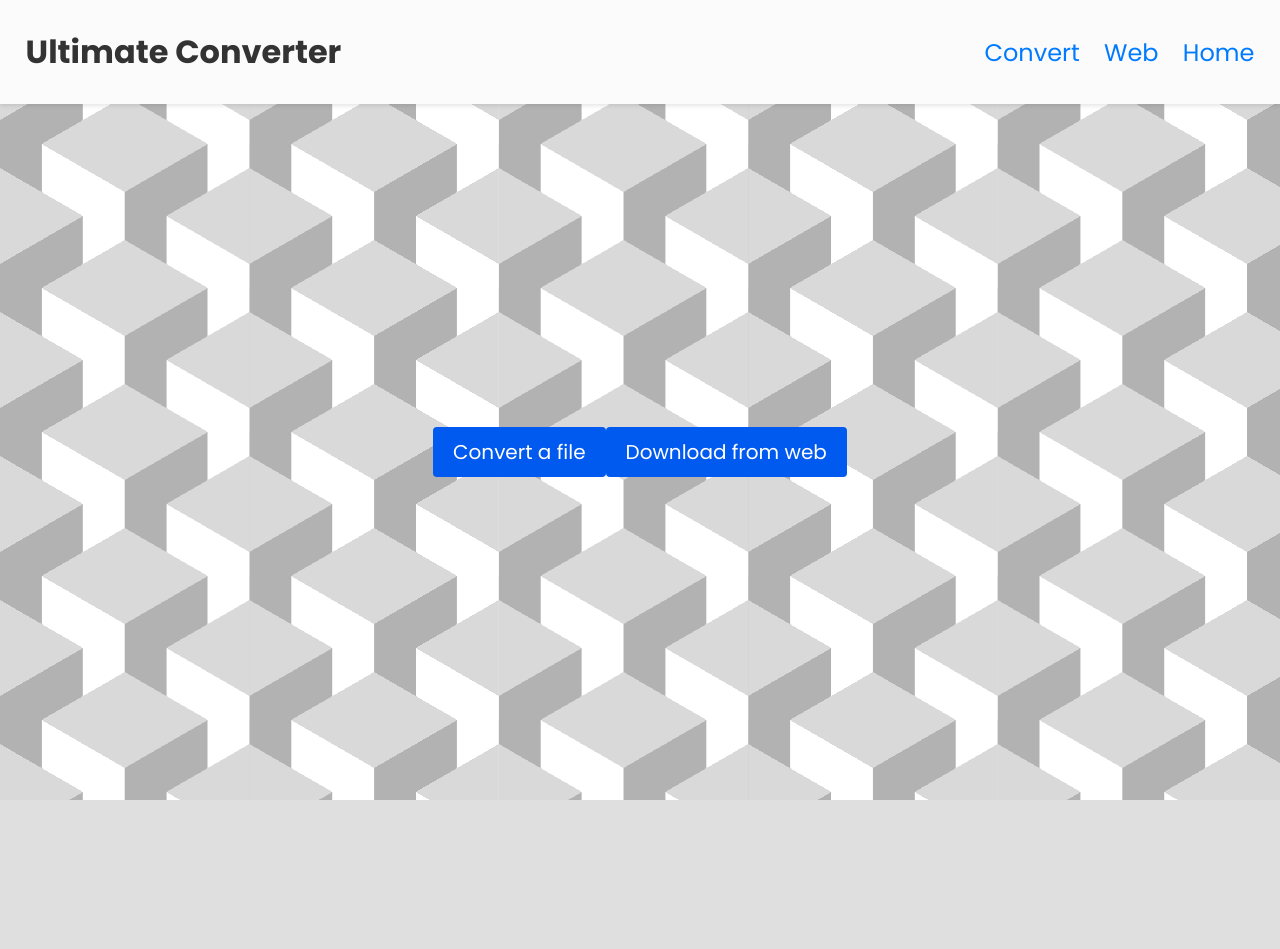
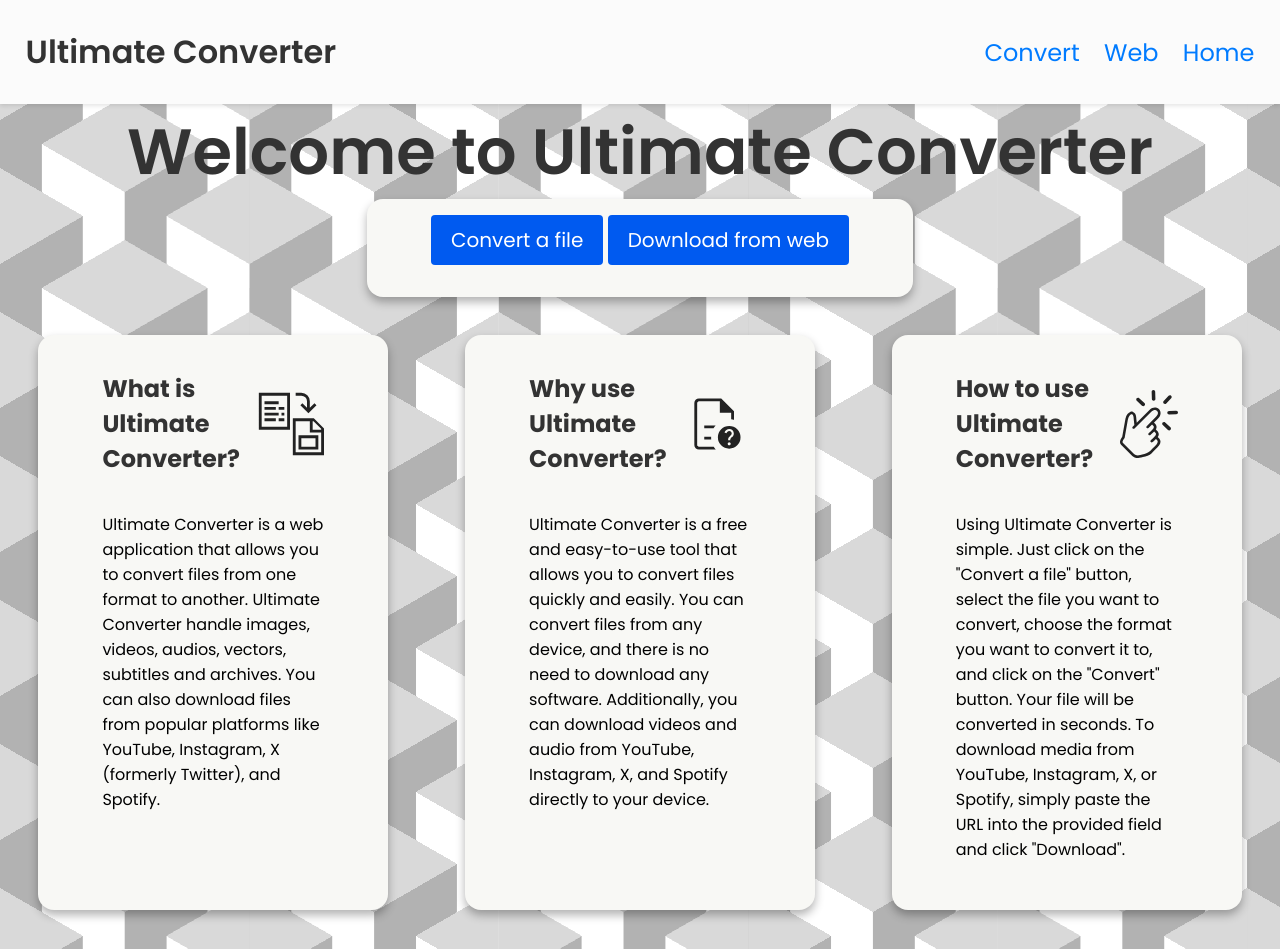
Before and after one commit to Gabrieleirbag1/Ultimate-Converter, a Flask app: page / in a window 1280 px wide. Before the commit the page ends 800 px from the top, so only its background shows below. Run offline with Flask 3, Linux system fonts and the light colour scheme.

Commit message:
Add index page layout and styles, including informational cards and responsive design

```diff
--- a/src/static/styles/main.css
+++ b/src/static/styles/main.css
@@ -55,6 +55,57 @@ section {
     text-decoration: underline;
 }
 
+/* ############################# STYLES FOR THE INDEX PAGE ############################# */
+
+.index-section{
+    display: flex;
+    flex-direction: column;
+    justify-content: space-evenly;
+    align-items: center;
+    height: 87vh;
+}
+
+.welcome-div{
+    display: flex;
+    flex-direction: column;
+    justify-content: center;
+    align-items: center;
+    height: 40vh;
+}
+
+h1{
+    font-size: 4em;
+    font-weight: 600;
+    color: #333;
+    margin: 0;
+}
+
+.info-div{
+    display: flex;
+    flex-direction: row;
+    justify-content: center;
+}
+
+.index-card{
+    margin: 3vw;
+    width: 100%;
+}
+
+.card-icon {
+    width: 68px;
+    height: 68px;
+    vertical-align: middle;
+}
+
+.card-title {
+    display: flex;
+    flex-direction: row;
+    align-items: center;
+}
+
+.card-title h2 {
+    color: #333;
+}
 
 /* ############################# STYLES FOR THE CONVERT PAGE ############################# */
 
--- /dev/null
+++ b/src/static/styles/media.css
@@ -0,0 +1,14 @@
+/* ############################# STYLES FOR THE INDEX PAGE ############################# */
+
+@media only screen and (max-width: 768px) {
+    .index-card{
+        margin: 2vw;
+    }
+
+}
+
+@media only screen and (orientation: portrait) {
+    .index-card {
+        margin: 2vw;
+    }
+}
--- a/src/templates/index.html
+++ b/src/templates/index.html
@@ -1,6 +1,36 @@
 {% extends "layout.html" %}
 
 {% block content %}
-    <button class="btn" onclick="window.location.href='{{ url_for('convert') }}';">Convert a file</button>
-    <button class="btn" onclick="window.location.href='{{ url_for('web') }}';">Download from web</button>
+    <section class="index-section">
+        <div class="welcome-div">
+            <h1>Welcome to Ultimate Converter</h1>
+            <div class="card">
+                <button class="btn" onclick="window.location.href='{{ url_for('convert') }}';">Convert a file</button>
+                <button class="btn" onclick="window.location.href='{{ url_for('web') }}';">Download from web</button>
+            </div>
+        </div>
+        <div class="info-div">
+            <div class="card index-card">
+                <div class="card-title">
+                    <h2>What is Ultimate Converter?</h2>
+                    <img src="{{ url_for('static', filename='images/converter.svg') }}" alt="Icon" class="card-icon">
+                </div>
+                <p>Ultimate Converter is a web application that allows you to convert files from one format to another. Ultimate Converter handle images, videos, audios, vectors, subtitles and archives. You can also download files from popular platforms like YouTube, Instagram, X (formerly Twitter), and Spotify.</p>
+            </div>
+            <div class="card index-card">
+                <div class="card-title">
+                    <h2>Why use Ultimate Converter?</h2>
+                    <img src="{{ url_for('static', filename='images/why-use.svg') }}" alt="Icon" class="card-icon">
+                </div>
+                <p>Ultimate Converter is a free and easy-to-use tool that allows you to convert files quickly and easily. You can convert files from any device, and there is no need to download any software. Additionally, you can download videos and audio from YouTube, Instagram, X, and Spotify directly to your device.</p>
+            </div>
+            <div class="card index-card">
+                <div class="card-title">
+                    <h2>How to use Ultimate Converter?</h2>
+                    <img src="{{ url_for('static', filename='images/easy-use.svg') }}" alt="Icon" class="card-icon">
+                </div>
+                <p>Using Ultimate Converter is simple. Just click on the "Convert a file" button, select the file you want to convert, choose the format you want to convert it to, and click on the "Convert" button. Your file will be converted in seconds. To download media from YouTube, Instagram, X, or Spotify, simply paste the URL into the provided field and click "Download".</p>
+            </div>
+        </div>
+    </section>
 {% endblock %}
--- a/src/templates/layout.html
+++ b/src/templates/layout.html
@@ -5,6 +5,7 @@
     <meta name="viewport" content="width=device-width, initial-scale=1.0">
     <title>{% block title %}Ultimate Converter{% endblock %}</title>
     <link rel="stylesheet" href="{{ url_for('static', filename='styles/main.css') }}">
+    <link rel="stylesheet" href="{{ url_for('static', filename='styles/media.css') }}">
     <link rel="stylesheet" href="{{ url_for('static', filename='styles/modal.css') }}">
     {% block styles %}{% endblock styles %}
     <script src="{{ url_for('static', filename='scripts/modal.js') }}"></script>
```
Also changed, not shown: src/static/images/converter.svg (added), src/static/images/easy-use.svg (added), src/static/images/why-use.svg (added).
